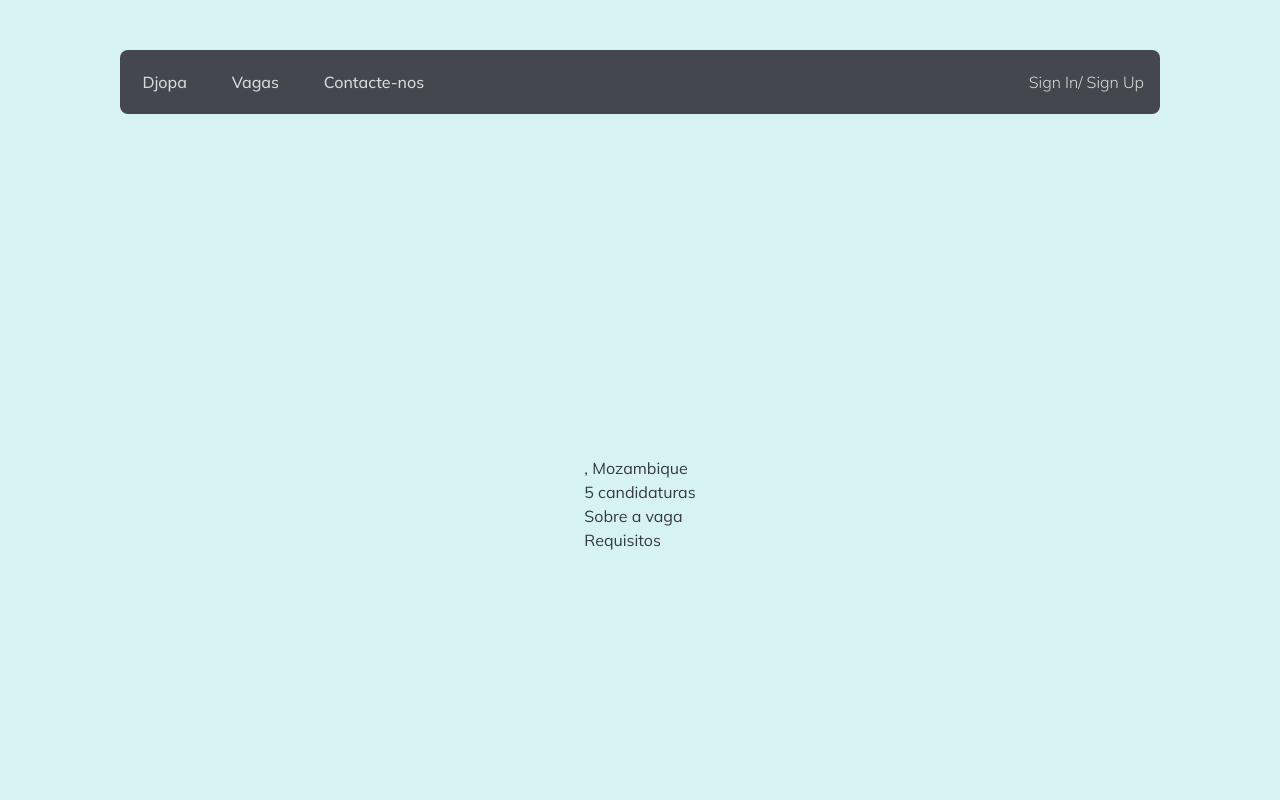
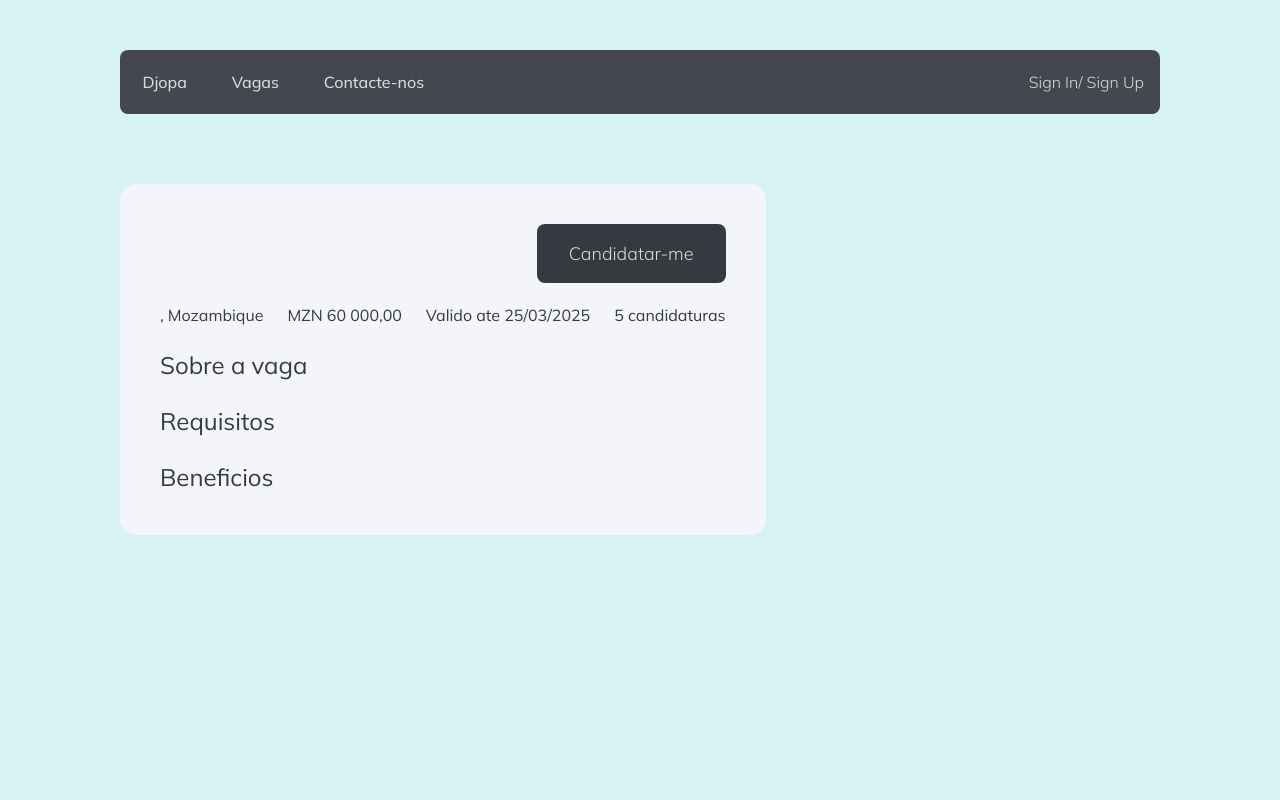
Before and after one commit to ArcidesFerrao/djopa, a Next.js app: page /emprego/1 in a window 1280 px wide. Shown: the top 800 px of the page. Built offline with nearby package versions, Linux system fonts and the light colour scheme; no server answers; the database is empty.

Commit message:
job details in job page

```diff
--- a/src/app/emprego/[id]/page.tsx
+++ b/src/app/emprego/[id]/page.tsx
@@ -15,27 +15,35 @@ export default async function JobPage({
   if (!id) return <p>Vaga nao encontrada</p>;
 
   return (
-    <main className="flex flex-col items-center gap-8 justify-center">
-      <section className="job-info">
-        <div className="job-post-header">
+    <main className="flex justify-between">
+      <section className="job-info h-fit flex flex-col gap-5">
+        <div className="job-post-header flex justify-between">
           <h2>{job?.title}</h2>
+          <button>Candidatar-me</button>
         </div>
-        <div className="job-post-details">
-          <div className="address-applications">
+        <div className="address-applications flex gap-6">
           <p>{job?.location}, Mozambique</p>
+          <p>MZN 60 000,00</p>
+          <p>Valido ate 25/03/2025</p>
           <p>5 candidaturas</p>
         </div>
-          <div className="about-job">
+        <div className="about-job flex flex-col gap-5">
           <div className="description">
-              <h4>Sobre a vaga</h4>
+            <h3>Sobre a vaga</h3>
             <p>{job?.description}</p>
           </div>
-            <div className="requirements">
-              <h4>Requisitos</h4>
+          <div className="job-requirements">
+            <h3>Requisitos</h3>
+            <p>{job?.competencies}</p>
+          </div>
+          <div className="job-benefits">
+            <h3>Beneficios</h3>
             <p>{job?.competencies}</p>
           </div>
         </div>
-        </div>
+      </section>
+      <section className="similar-jobs">
+        <div className="job-card"></div>
       </section>
     </main>
   );
--- a/src/app/globals.css
+++ b/src/app/globals.css
@@ -255,7 +255,7 @@ tbody {
   .active {
     color: var(--active-color);
     /* text-decoration: underline 2px; */
-    border-bottom: 3px solid;
+    /* border-bottom: 3px solid; */
   }
 
   .last-nav {
@@ -510,3 +510,24 @@ tbody {
     font-size: 12px;
   }
 }
+
+.job-info {
+  background-color: var(--post-bg);
+  padding: 40px;
+  border-radius: 16px;
+}
+
+.job-post-header button:hover {
+  background-color: var(--foreground);
+  /* color: var(--background); */
+}
+.job-post-header button {
+  color: var(--light-text);
+  background-color: var(--dark-text);
+  border-radius: 8px;
+  font-weight: 300;
+  font-size: large;
+  cursor: pointer;
+  padding: 1rem 2rem;
+  transition: 250ms all ease-in;
+}
```
Lines whose indentation alone changed are shown as unchanged.
